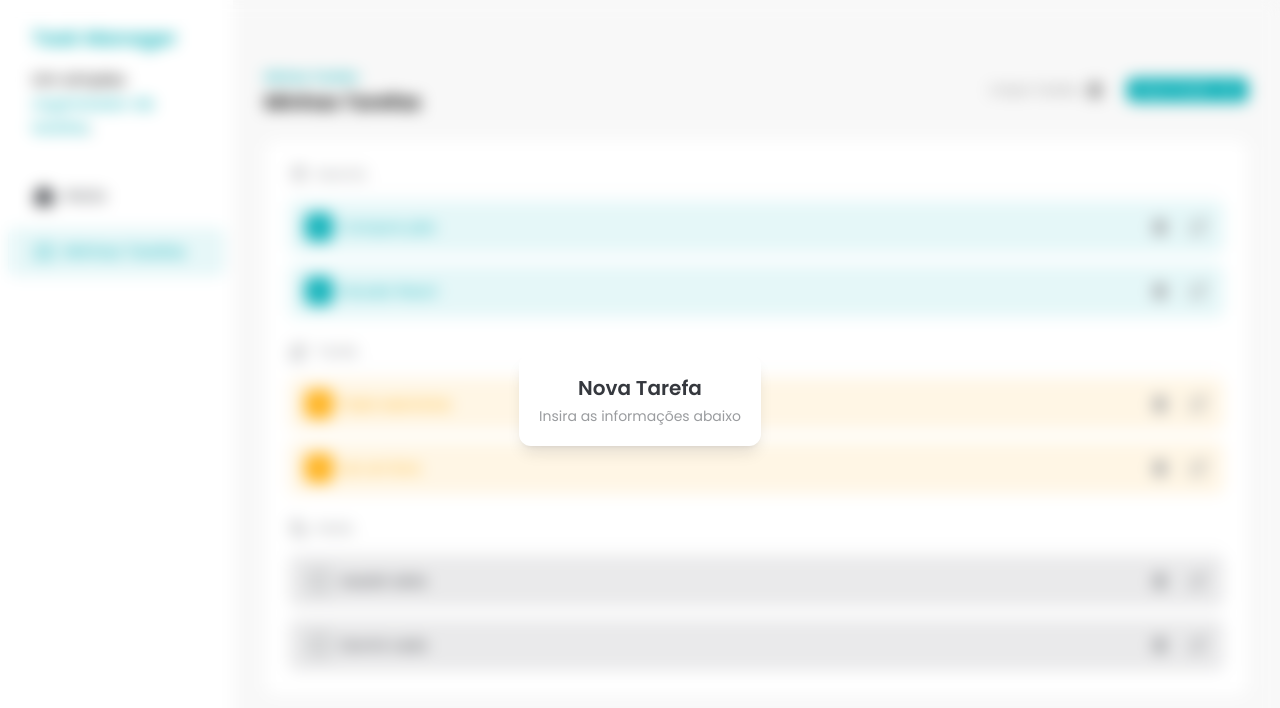
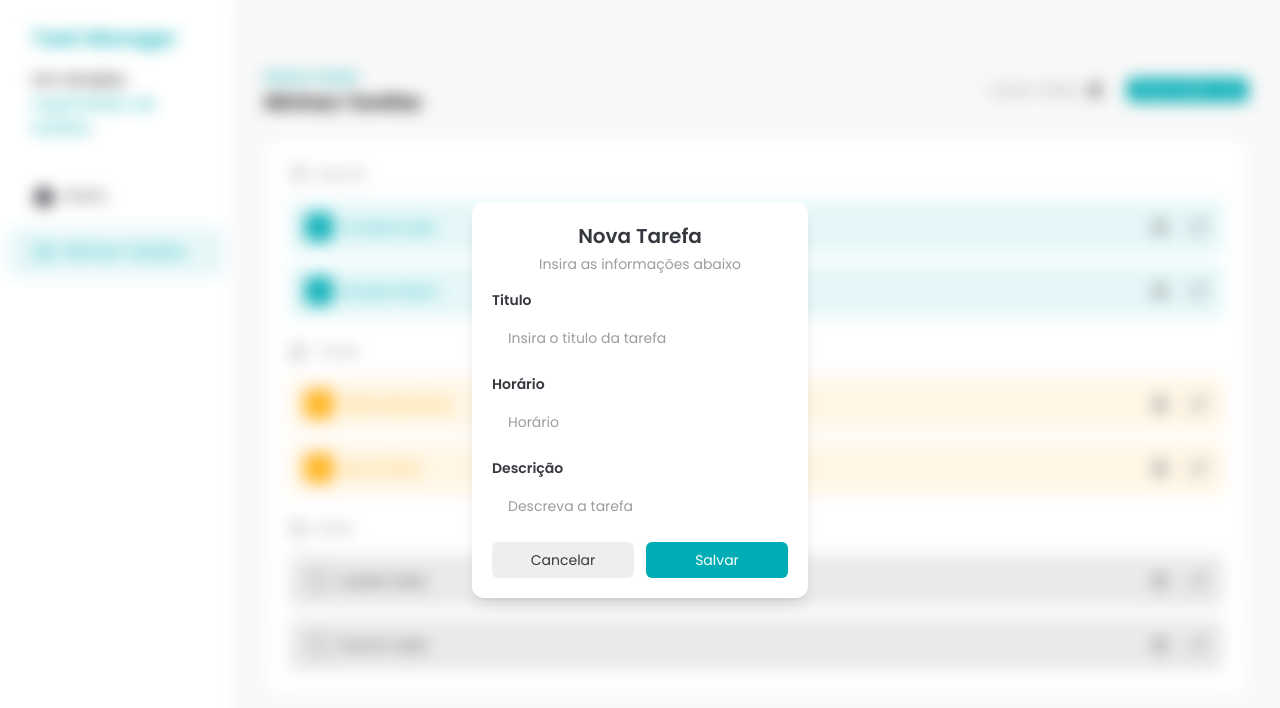
Before and after one commit to Guilherme3146/task-manager, a React (Vite) app in the folder task-manager/: page / in a window 1280 px wide. Both pictures are taken after a click on the button "Nova Tarefa". Shown: the top 708 px of the page. Built offline with nearby package versions, Linux system fonts and the light colour scheme.

Commit message:
feat: criando os campos de adicionar a task

```diff
--- a/task-manager/src/App.jsx
+++ b/task-manager/src/App.jsx
@@ -1,4 +1,5 @@
 import { Toaster } from "sonner"
+
 import Sidebar from "./components/Sidebar"
 import Tasks from "./components/Tasks"
 
--- a/task-manager/src/components/AddTaskDialog.jsx
+++ b/task-manager/src/components/AddTaskDialog.jsx
@@ -1,15 +1,45 @@
 import { createPortal } from "react-dom"
 
-const AddTaskDialog = ({ IsOpen }) => {
+import Button from "./Button"
+import Input from "./input"
+
+const AddTaskDialog = ({ IsOpen, handleClose }) => {
   if (!IsOpen) return null
 
   return createPortal(
     <div className="fixed top-0 bottom-0 left-0 flex h-screen w-screen items-center justify-center backdrop-blur">
-      <div className="rounded-xl bg-white p-5 text-center shadow-lg">
+      <div className="w-84 rounded-xl bg-white p-5 text-center shadow-lg">
         <h2 className="text-xl font-semibold text-[#35383E]">Nova Tarefa</h2>
-        <p className="mt-1 text-sm text-[#9a9c9f]">
+        <p className="mt-1 mb-4 text-sm text-[#9a9c9f]">
           Insira as informações abaixo
         </p>
+
+        <div className="flex flex-col space-y-3">
+          <Input
+            id="title"
+            label="Titulo"
+            placeholder="Insira o titulo da tarefa"
+          />
+          <Input id="time" label="Horário" placeholder="Horário" />
+          <Input
+            id="description"
+            label="Descrição"
+            placeholder="Descreva a tarefa"
+          />
+          <div className="flex gap-3">
+            <Button
+              size="large"
+              className="w-full"
+              variant="secondary"
+              onClick={handleClose}
+            >
+              Cancelar
+            </Button>
+            <Button size="large" className="w-full">
+              Salvar
+            </Button>
+          </div>
+        </div>
       </div>
     </div>,
     document.body
--- a/task-manager/src/components/Tasks.jsx
+++ b/task-manager/src/components/Tasks.jsx
@@ -75,7 +75,10 @@ const Tasks = () => {
             <AddIcon />
           </Button>
 
-          <AddTaskDialog IsOpen={addTaskDialogIsOpen} />
+          <AddTaskDialog
+            IsOpen={addTaskDialogIsOpen}
+            handleClose={() => setaddTaskDialogIsOpen(false)}
+          />
         </div>
       </div>
 
```
